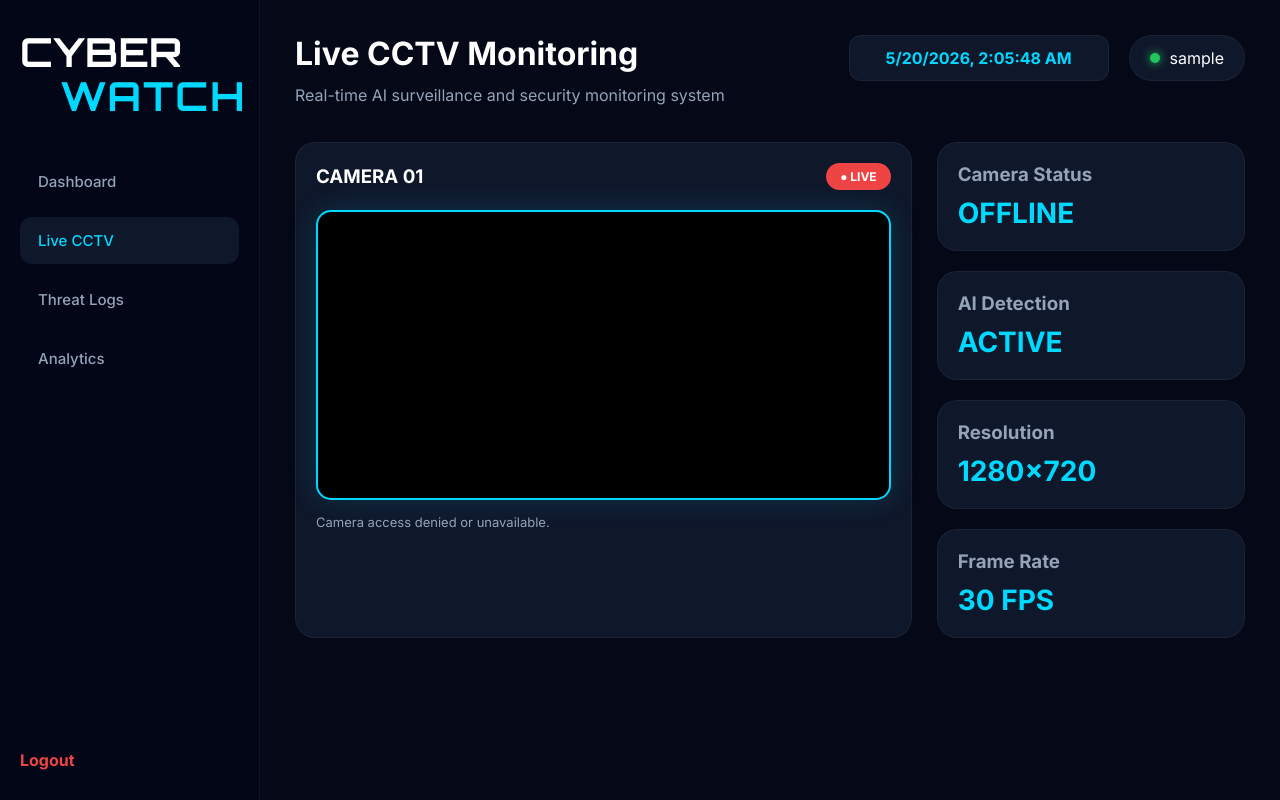
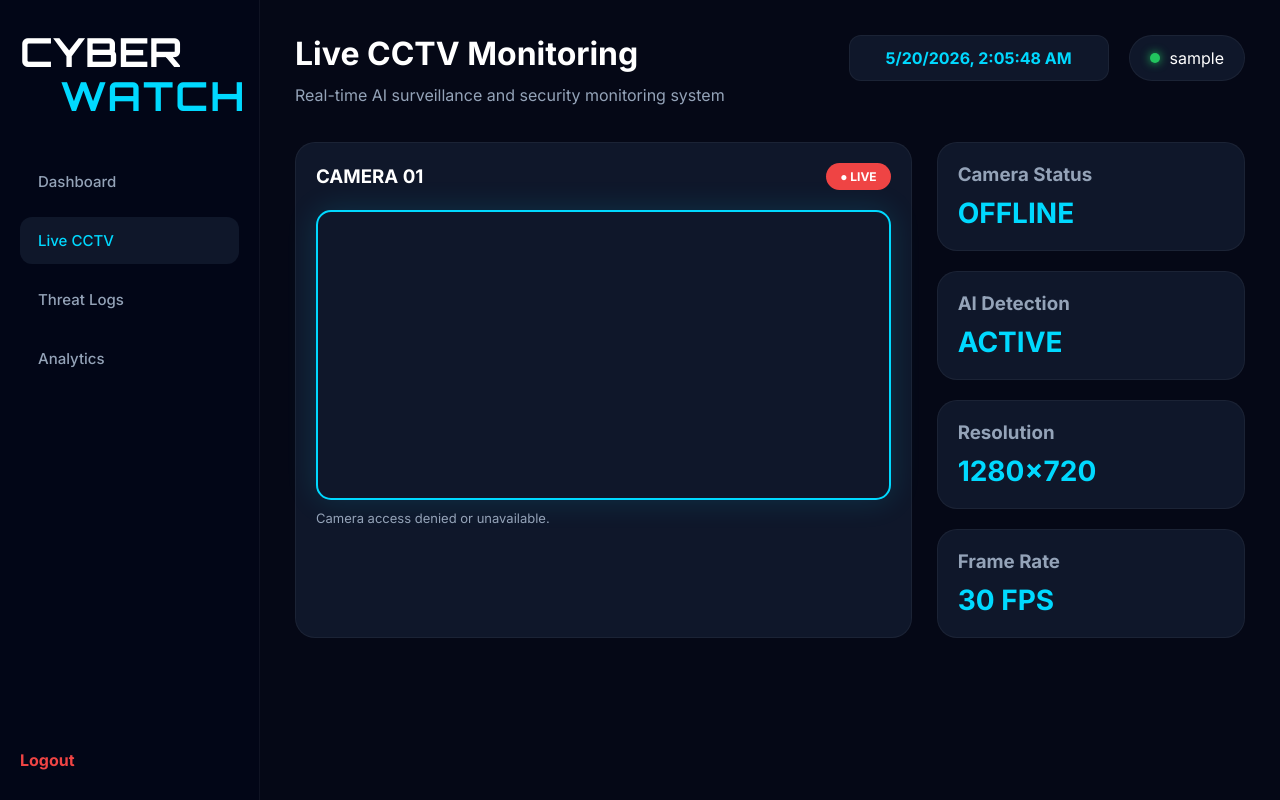
Before and after one commit to hxxmns/Surveillance-Access-Control-System, a Flask app: page /live-cctv in a window 1280 px wide. Run offline with Flask 3, Linux system fonts and the light colour scheme; the visitor is signed in with stand-in values (Sample User, id 1); some libraries are stand-ins or nearby versions.

Commit message:
Update style.css

```diff
--- a/static/style.css
+++ b/static/style.css
@@ -502,15 +502,11 @@ button:hover{
 
 .camera-feed{
     width:100%;
-
+    height:auto;
+    display:block;
     border-radius:15px;
-
     border:2px solid #00d9ff;
-
-    box-shadow:
-        0 0 30px rgba(0,217,255,.15);
-
-    background:black;
+    box-shadow:0 0 30px rgba(0,217,255,.15);
 }
 
 /* ALERTS */
```
